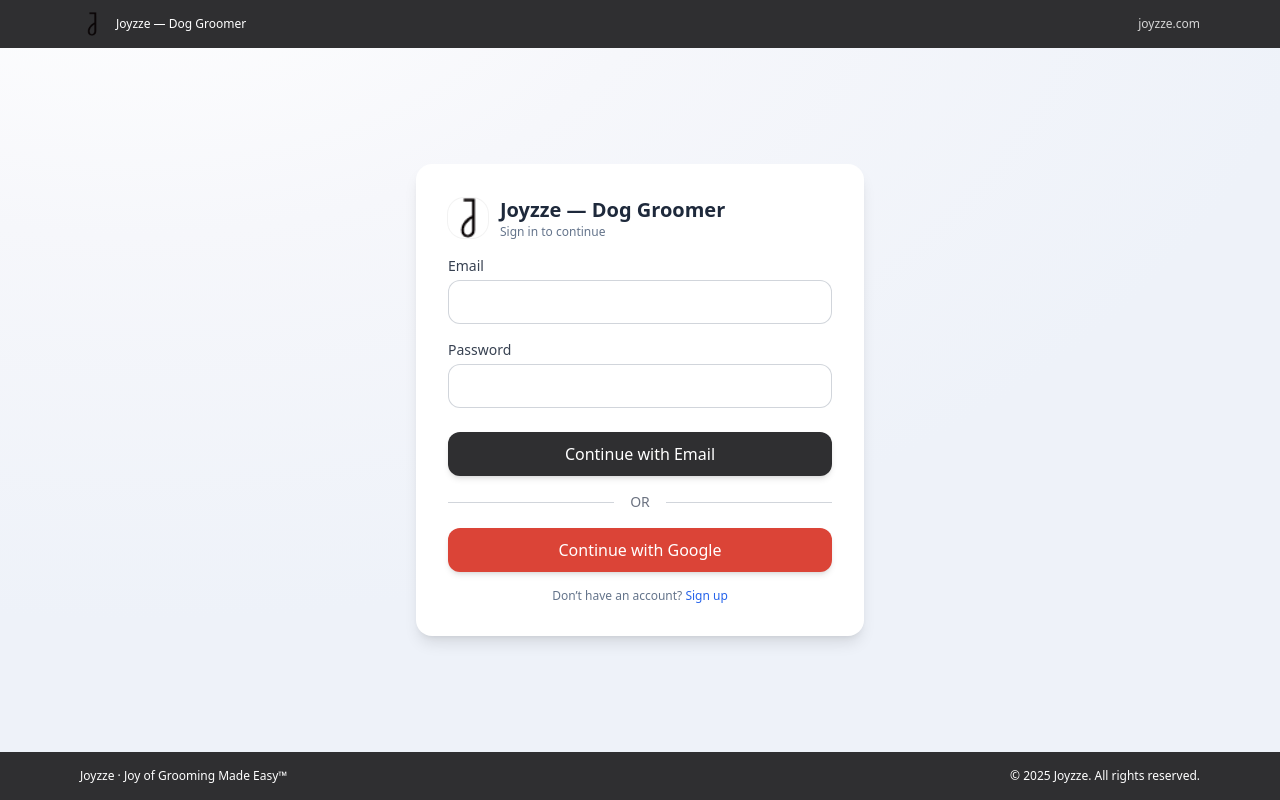
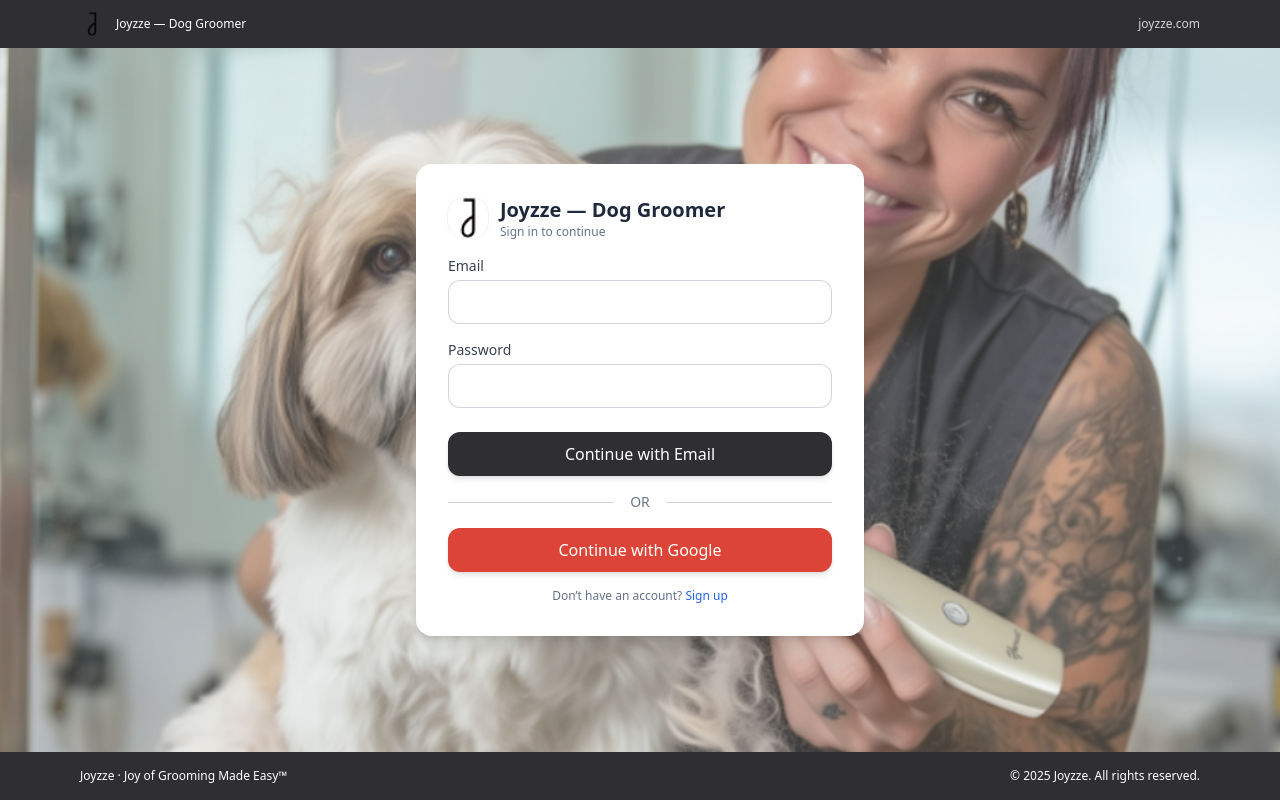
Before and after one commit to Rehan111-555/Groom-dog, a Next.js app: page /signin in a window 1280 px wide. Built offline with nearby package versions, Linux system fonts and the light colour scheme.

Commit message:
Update page.jsx

```diff
--- a/app/signin/page.jsx
+++ b/app/signin/page.jsx
@@ -4,9 +4,9 @@
 import { signIn } from 'next-auth/react';
 import { useRouter } from 'next/navigation';
 
-// Define brand colours for reuse
+// Define brand colours
 const BRAND = {
-  charcoal: '#2f2f31', // header/footer and primary button colour
+  charcoal: '#2f2f31',
 };
 
 export default function AuthPage() {
@@ -17,7 +17,6 @@
   const [password, setPassword] = useState('');
   const router = useRouter();
 
-  // Handles Google sign‑in/sign‑up via NextAuth
   async function handleGoogle() {
     setLoading(true);
     try {
@@ -29,14 +28,11 @@
     }
   }
 
-  // Handles email/password sign‑in or sign‑up
   async function handleCredentials(e) {
     e.preventDefault();
     setLoading(true);
     try {
       if (mode === 'signup') {
-        // Submit a registration request before signing in. Replace this
-        // endpoint/body shape with your own user‑creation logic as needed.
         await fetch('/api/register', {
           method: 'POST',
           headers: { 'Content-Type': 'application/json' },
@@ -61,22 +57,13 @@
   }
 
   return (
-    <main
-      className="relative min-h-screen flex flex-col
-                 bg-[radial-gradient(1200px_700px_at_10%_-10%,#ffffff_0%,#f6f7fb_45%,#eef2f9_100%)]"
-    >
-      {/* Background image layer at 80 % opacity */}
-      <div className="absolute inset-0 -z-10">
-        {/*
-          Using a separate <img> ensures that opacity only affects the image,
-          not the rest of the page.
-        */}
-        <img
-          src="/dog-10.png"
-          alt="Background"
-          className="w-full h-full object-cover opacity-80"
-        />
-      </div>
+    <main className="relative min-h-screen flex flex-col">
+      {/* Background image at 80% opacity behind everything else */}
+      <img
+        src="/dog-10.png"
+        alt="Joyzze grooming background"
+        className="absolute inset-0 w-full h-full object-cover opacity-80 -z-10"
+      />
 
       {/* Header */}
       <header className="w-full text-xs text-white" style={{ backgroundColor: BRAND.charcoal }}>
@@ -85,7 +72,9 @@
             <img src="/dog-5.png" width={24} height={24} alt="Joyzze logo" className="rounded" />
             <span>Joyzze — Dog Groomer</span>
           </div>
-          <a href="https://joyzze.com" className="opacity-80 hover:opacity-100">joyzze.com</a>
+          <a href="https://joyzze.com" className="opacity-80 hover:opacity-100">
+            joyzze.com
+          </a>
         </div>
       </header>
 
@@ -109,7 +98,6 @@
               </div>
             </div>
 
-            {/* Email/Password/Name form */}
             <form onSubmit={handleCredentials} className="mb-4">
               {mode === 'signup' && (
                 <div className="mb-4">
@@ -185,7 +173,7 @@
                 : 'Sign Up with Google'}
             </button>
 
-            {/* Mode toggle link */}
+            {/* Toggle link */}
             <p className="mt-4 text-xs text-slate-500 text-center">
               {mode === 'login' ? (
                 <>
@@ -216,10 +204,7 @@
       </div>
 
       {/* Footer */}
-      <footer
-        className="w-full text-xs text-white mt-auto"
-        style={{ backgroundColor: BRAND.charcoal }}
-      >
+      <footer className="w-full text-xs text-white mt-auto" style={{ backgroundColor: BRAND.charcoal }}>
         <div className="max-w-6xl mx-auto px-4 py-4 flex items-center justify-between">
           <span>Joyzze · Joy of Grooming Made Easy™</span>
           <span>© {new Date().getFullYear()} Joyzze. All rights reserved.</span>
```
